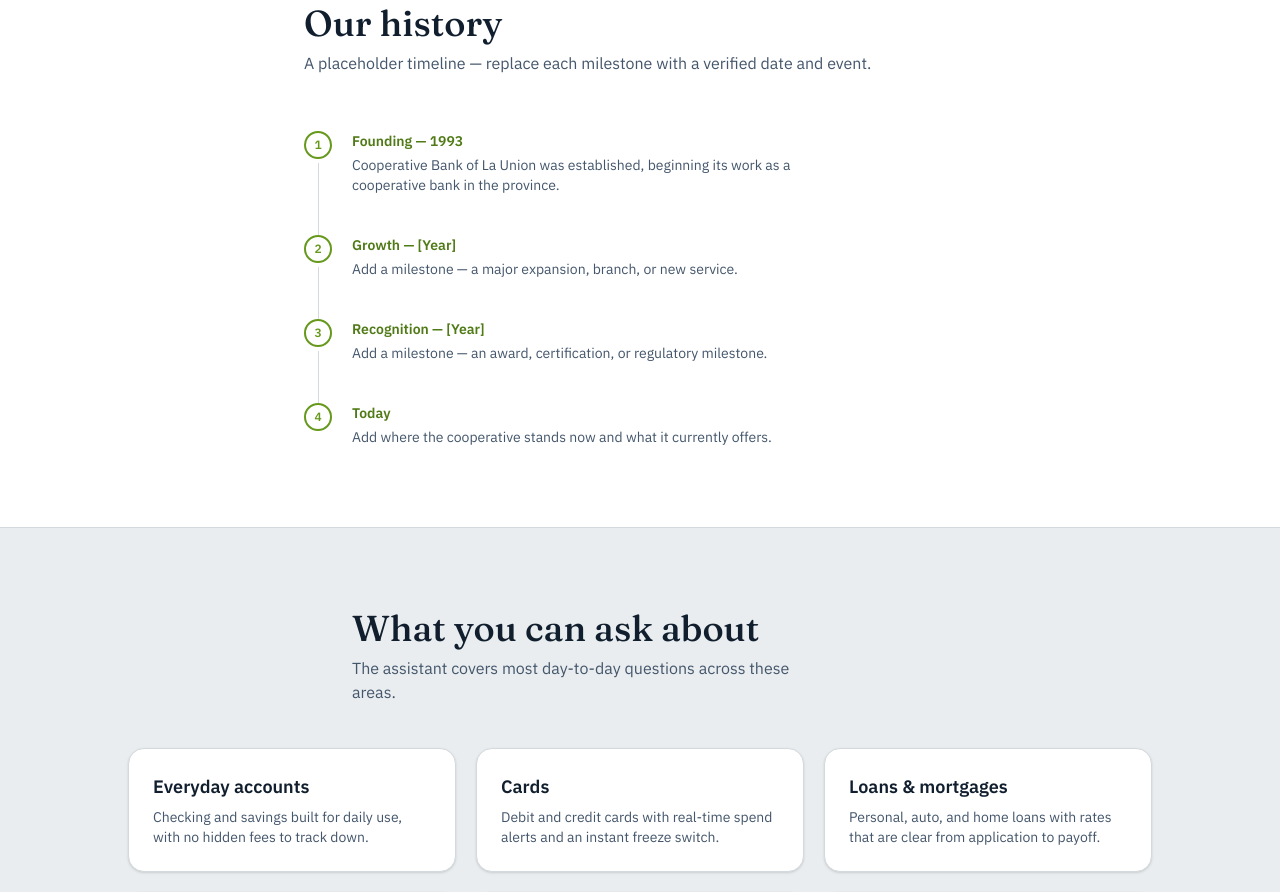
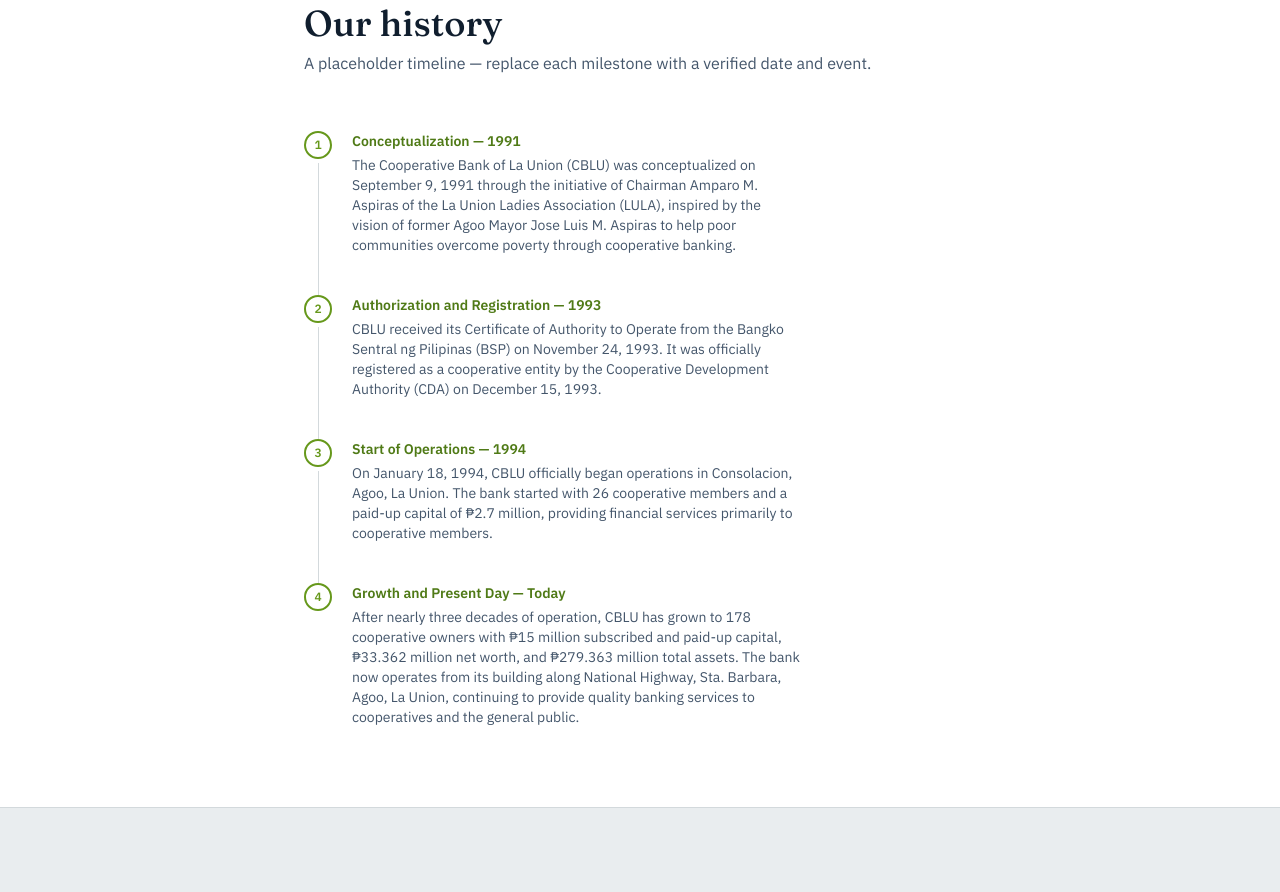
Before and after one commit to DontReb/CBLU-Connect, a React (Vite) app: page / in a window 1280 px wide. Shown: the part 1640-2532 px from the top of the page. Built offline with nearby package versions, Linux system fonts and the light colour scheme.

Commit message:
updated the history

```diff
--- a/src/components/History.jsx
+++ b/src/components/History.jsx
@@ -2,10 +2,10 @@
 // cooperative's actual, verified history before this goes live.
 
 const MILESTONES = [
-  { year: 'Founding — 1993', copy: 'Cooperative Bank of La Union was established, beginning its work as a cooperative bank in the province.' },
-  { year: 'Growth — [Year]', copy: 'Add a milestone — a major expansion, branch, or new service.' },
-  { year: 'Recognition — [Year]', copy: 'Add a milestone — an award, certification, or regulatory milestone.' },
-  { year: 'Today', copy: 'Add where the cooperative stands now and what it currently offers.' },
+  { year: 'Conceptualization — 1991', copy: 'The Cooperative Bank of La Union (CBLU) was conceptualized on September 9, 1991 through the initiative of Chairman Amparo M. Aspiras of the La Union Ladies Association (LULA), inspired by the vision of former Agoo Mayor Jose Luis M. Aspiras to help poor communities overcome poverty through cooperative banking.' },
+  { year: 'Authorization and Registration — 1993', copy: 'CBLU received its Certificate of Authority to Operate from the Bangko Sentral ng Pilipinas (BSP) on November 24, 1993. It was officially registered as a cooperative entity by the Cooperative Development Authority (CDA) on December 15, 1993.' },
+  { year: 'Start of Operations — 1994', copy: 'On January 18, 1994, CBLU officially began operations in Consolacion, Agoo, La Union. The bank started with 26 cooperative members and a paid-up capital of ₱2.7 million, providing financial services primarily to cooperative members.' },
+  { year: 'Growth and Present Day — Today', copy: 'After nearly three decades of operation, CBLU has grown to 178 cooperative owners with ₱15 million subscribed and paid-up capital, ₱33.362 million net worth, and ₱279.363 million total assets. The bank now operates from its building along National Highway, Sta. Barbara, Agoo, La Union, continuing to provide quality banking services to cooperatives and the general public.' },
 ];
 
 export default function History() {
```
